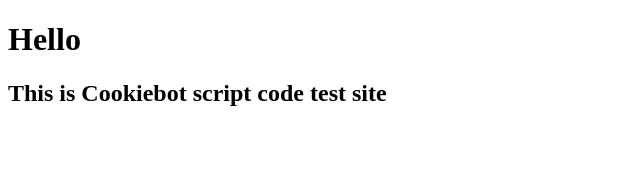
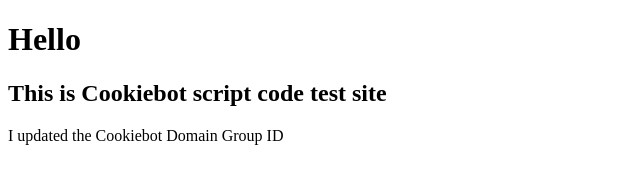
Before and after one commit to motoaki-ishizuka-cme/cookiebot-test-20251010, a plain HTML site: page index.html in a window 1280 px wide. Shown: the whole page, without its empty margins (0-640 px from the left). Drawn offline with Linux system fonts and the light colour scheme.

Commit message:
Update index.html
Add update check message

```diff
--- a/index.html
+++ b/index.html
@@ -10,5 +10,6 @@
 <body>
   <h1>Hello</h1>
   <h2>This is Cookiebot script code test site</h2>
+  <p>I updated the Cookiebot Domain Group ID</p>
 </body>
 </html>
```
